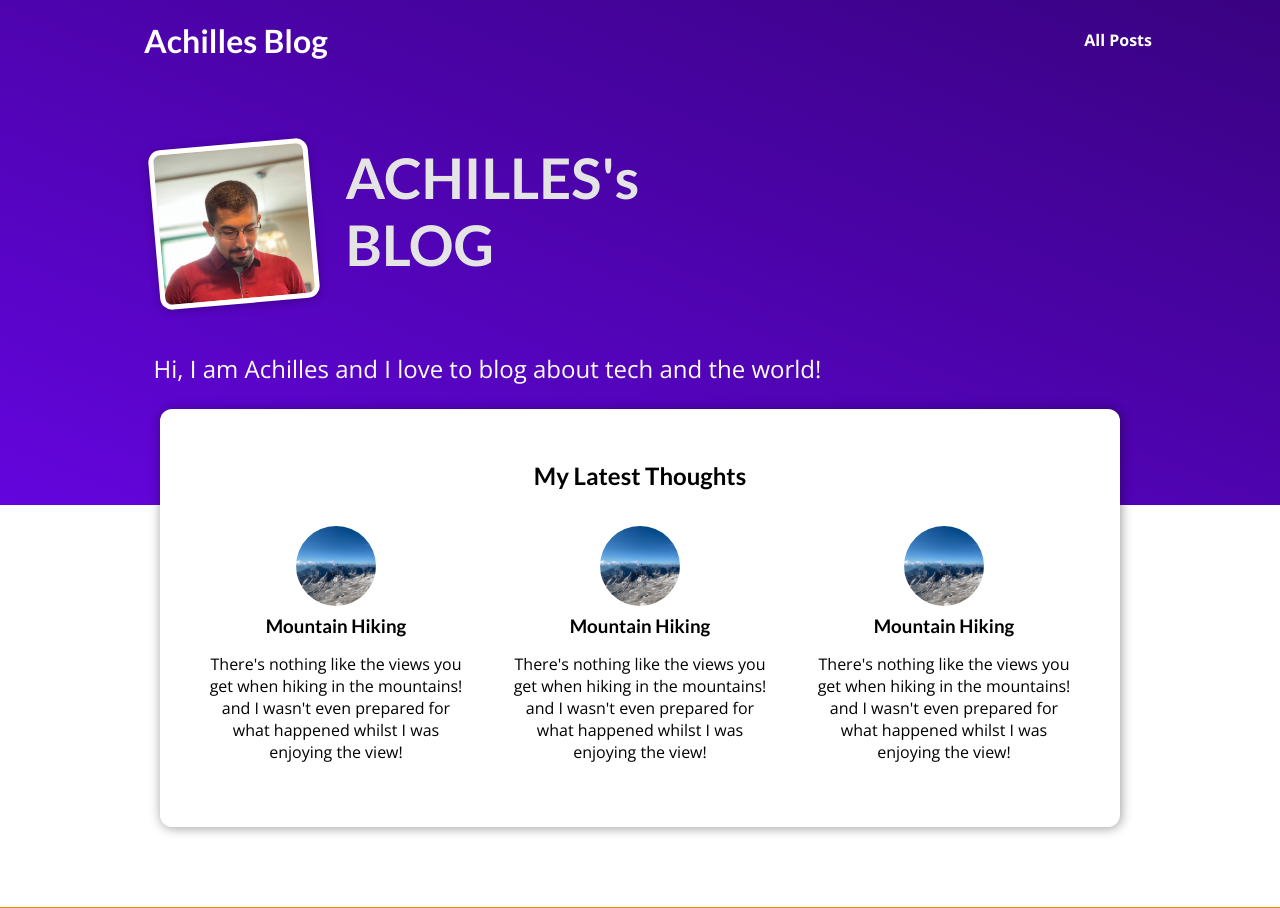
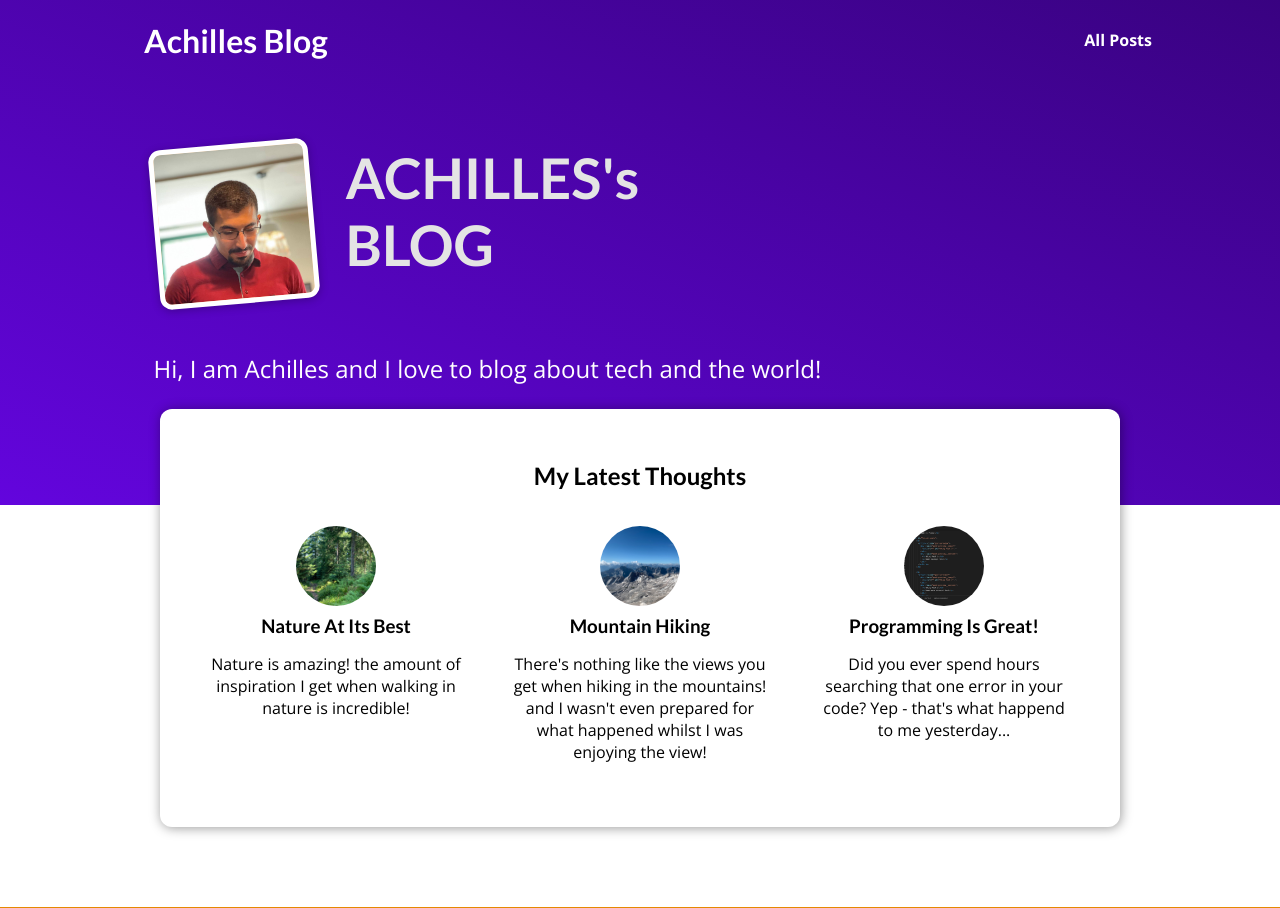
Before and after one commit to Malekpour99/django_my_site, a Django app: page / in a window 1280 px wide. Shown: the top 908 px of the page. Run offline with Django 4.2, Linux system fonts and the light colour scheme.

Commit message:
Replaced static data with dynamic variables in the includes post temp

```diff
--- a/blog/templates/blog/includes/post.html
+++ b/blog/templates/blog/includes/post.html
@@ -1,14 +1,13 @@
 {% load static %}
 <li>
     <article class="post">
-    <a href="{% url "post-detail-page" "the-mountains" %}">
-        <img src="{% static "blog/images/mountains.jpg" %}" alt="Mountain Hiking" />
+    <a href="{% url "post-detail-page" post.slug %}">
+        <img src="{% static "blog/images/"|add:post.image %}" alt="{{ post.title }}" />
         <div class="post__content">
-        <h3>Mountain Hiking</h3>
+        {% comment %} you access dictionary keys here like a property in a javascript object {% endcomment %}
+        <h3>{{ post.title }}</h3>
         <p>
-            There's nothing like the views you get when hiking in the
-            mountains! and I wasn't even prepared for what happened whilst I
-            was enjoying the view!
+            {{ post.excerpt }}
         </p>
         </div>
     </a>
```
